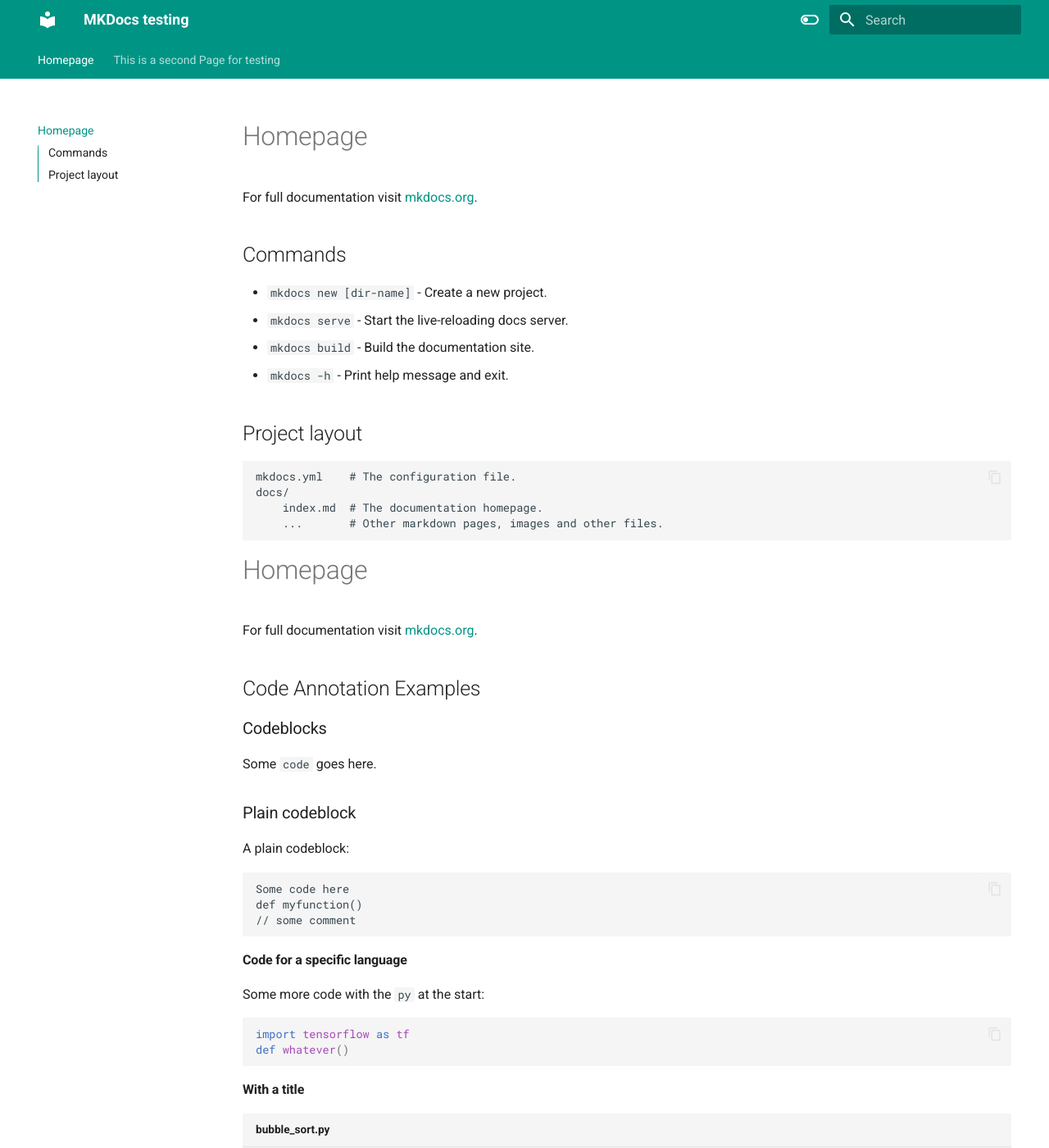
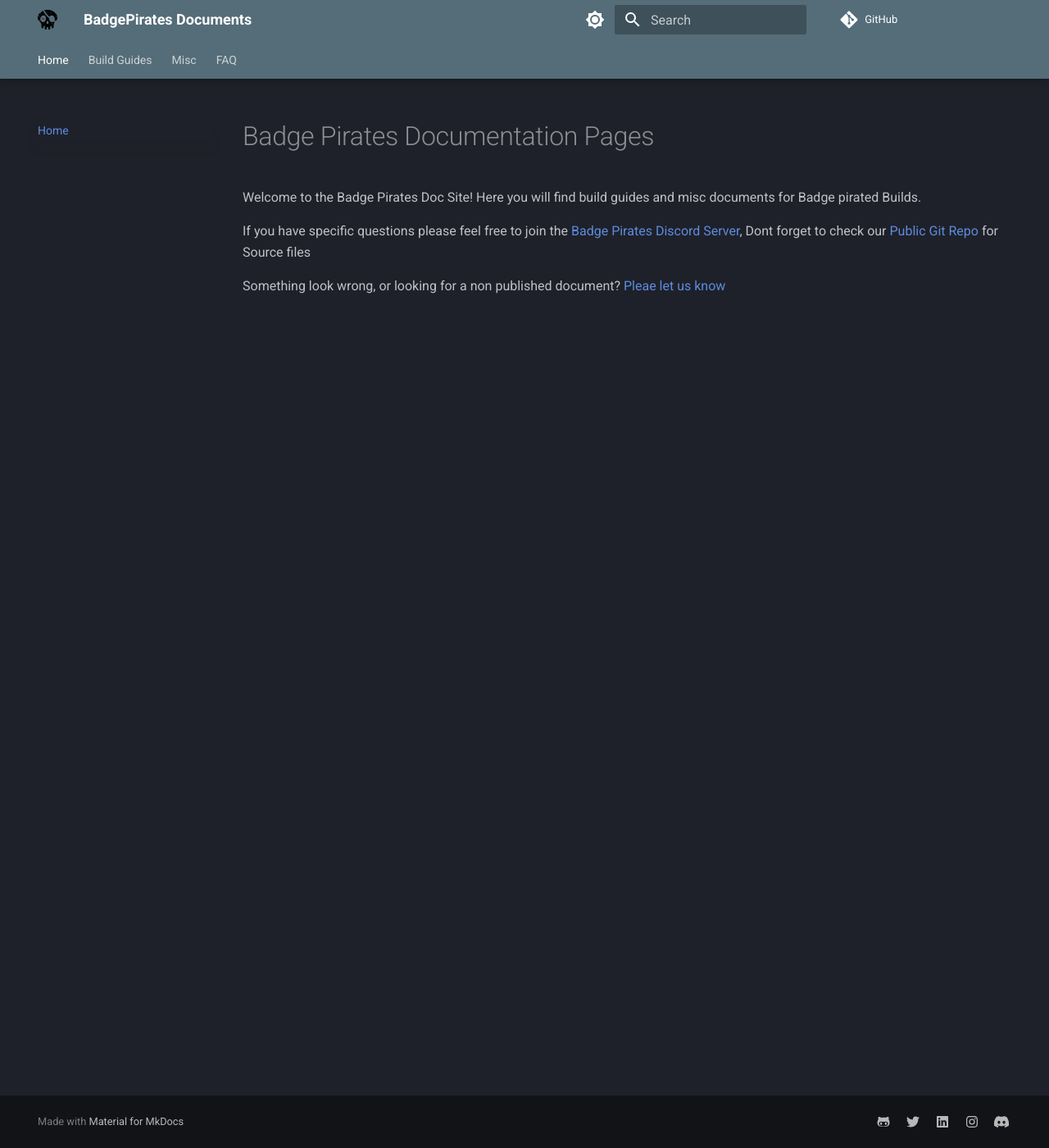
Before and after one commit to BPDocs/Docs, an MkDocs documentation site: the page built from docs/index.md, in a window 1280 px wide and 1400 px high. Shown: the whole window at 82% size. Built offline with MkDocs 1.6.1 and Material for MkDocs 9.7.7, drawn with Linux system fonts in a browser that asks for light colours; emoji names are drawn with the system emoji font; comment, search, counter and statistics services are not loaded; some of the changed text lies outside the part shown.

Commit message:
$Updating content on pages

````diff
--- /dev/null
+++ b/docs/faq/index.md
@@ -0,0 +1 @@
+# FAQ Page
--- a/docs/index.md
+++ b/docs/index.md
@@ -1,88 +1,8 @@
-# Homepage
+# Badge Pirates Documentation Pages
 
+Welcome to the Badge Pirates Doc Site!
+Here you will find build guides and misc documents for Badge pirated Builds.
 
-For full documentation visit [mkdocs.org](https://www.mkdocs.org).
+If you have specific questions please feel free to join the [Badge Pirates Discord Server](https://discord.gg/BfsYbHY8m7), Dont forget to check our [Public Git Repo](https://github.com/BadgePiratesLLC) for Source files
 
-## Commands
-
-* `mkdocs new [dir-name]` - Create a new project.
-* `mkdocs serve` - Start the live-reloading docs server.
-* `mkdocs build` - Build the documentation site.
-* `mkdocs -h` - Print help message and exit.
-
-## Project layout
-
-    mkdocs.yml    # The configuration file.
-    docs/
-        index.md  # The documentation homepage.
-        ...       # Other markdown pages, images and other files.
-
-
-# Homepage
-
-For full documentation visit [mkdocs.org](https://www.mkdocs.org).
-
-## Code Annotation Examples
-
-### Codeblocks
-
-Some `code` goes here.
-
-### Plain codeblock
-
-A plain codeblock:
-
-```
-Some code here
-def myfunction()
-// some comment
-```
-
-#### Code for a specific language
-
-Some more code with the `py` at the start:
-
-``` py
-import tensorflow as tf
-def whatever()
-```
-
-#### With a title
-
-``` py title="bubble_sort.py"
-def bubble_sort(items):
-    for i in range(len(items)):
-        for j in range(len(items) - 1 - i):
-            if items[j] > items[j + 1]:
-                items[j], items[j + 1] = items[j + 1], items[j]
-```
-
-#### With line numbers
-
-``` py linenums="1"
-def bubble_sort(items):
-    for i in range(len(items)):
-        for j in range(len(items) - 1 - i):
-            if items[j] > items[j + 1]:
-                items[j], items[j + 1] = items[j + 1], items[j]
-```
-
-#### Highlighting lines
-
-``` py hl_lines="2 3"
-def bubble_sort(items):
-    for i in range(len(items)):
-        for j in range(len(items) - 1 - i):
-            if items[j] > items[j + 1]:
-                items[j], items[j + 1] = items[j + 1], items[j]
-```
-
-## Icons and Emojs
-
-:smile:
-
-:fontawesome-regular-face-laugh-wink:
-
-:fontawesome-brands-twitter:{ .twitter }
-
-:octicons-heart-fill-24:{ .heart }
+Something look wrong, or looking for a non published document? [Pleae let us know](https://github.com/BPDocs/docs/issues/new)
--- a/mkdocs.yml
+++ b/mkdocs.yml
@@ -1,30 +1,62 @@
-site_name: MKDocs testing
+site_name: BadgePirates Documents
+site_url: https://docs.badgepirates.com
+repo_url: https://github.com/BPDocs/Docs/
+edit_uri: https://github.com/BPDocs/Docs/edit/main/docs
+
+
+
 theme:
   name: material
+  logo: img/badgepirates.png
+  favicon: img/favicon.ico
   features:
     - navigation.tabs
+    - navigation.tabs.sticky
     - navigation.sections
+    - navigation.top
+    - navigation.tracking
     - toc.integrate
-    - navigation.top
     - search.suggest
     - search.highlight
     - content.tabs.link
     - content.code.annotation
     - content.code.copy
   language: en
+
   palette:
-    - scheme: default
+    - media: "(prefers-color-scheme: dark)"
+      scheme: default
       toggle:
-        icon: material/toggle-switch-off-outline
+        icon: material/brightness-4
         name: Switch to dark mode
-      primary: teal
+      primary: blue grey
       accent: purple
-    - scheme: slate
+
+    - media: "(prefers-color-scheme: light)"
+      scheme: slate
       toggle:
-        icon: material/toggle-switch
+        icon: material/brightness-7
         name: Switch to light mode
-      primary: teal
+      primary: blue grey
       accent: lime
+
+markdown_extensions:
+  - admonition
+  - attr_list
+  - def_list
+  - footnotes
+  - pymdownx.highlight:
+      anchor_linenums: true
+  - pymdownx.inlinehilite
+  - pymdownx.snippets
+  - pymdownx.arithmatex:
+      generic: true
+  - pymdownx.details
+  - pymdownx.superfences
+  - pymdownx.mark
+  - pymdownx.emoji:
+      emoji_index: !!python/name:materialx.emoji.twemoji
+      emoji_generator: !!python/name:materialx.emoji.to_svg
 
 extra:
   social:
@@ -34,23 +66,15 @@ extra:
       link: https://twitter.com/BadgePirates
     - icon: fontawesome/brands/linkedin
       link: https://www.linkedin.com/in/kevin-bennett-leessummit/
-
-markdown_extensions:
-  - pymdownx.highlight:
-      anchor_linenums: true
-  - pymdownx.inlinehilite
-  - pymdownx.snippets
-  - admonition
-  - pymdownx.arithmatex:
-      generic: true
-  - footnotes
-  - pymdownx.details
-  - pymdownx.superfences
-  - pymdownx.mark
-  - attr_list
-  - pymdownx.emoji:
-      emoji_index: !!python/name:materialx.emoji.twemoji
-      emoji_generator: !!python/name:materialx.emoji.to_svg
-
-copyright: |
-  &copy; 2024 <a href="https://github.com/BadgePiratesLLC"  target="_blank" rel="noopener">BadgePiratesLLC</a>3.7
+    - icon: fontawesome/brands/instagram
+      link: https://www.instagram.com/badgepiratesllc
+    - icon: fontawesome/brands/discord
+      link: https://discord.gg/BfsYbHY8m7
+nav:
+  - Home: index.md
+  - Build Guides:
+      - badge1: bg/badge1.md
+      - badge2: bg/badge2.md
+  - Misc:
+      - MiscDoc1: misc/misc1.md
+  - FAQ: faq/index.md
````
Also changed, not shown: docs/bg/badge1.md (added, +1 -0 lines), docs/bg/badge2.md (added, +1 -0 lines), docs/misc/misc1.md (added, +1 -0 lines), docs/page2.md (+76 -0 lines), docs/img/BadgePirateLabs_Red and Black Logo No BP2.svg (added), docs/img/badgepirates.png (added), docs/img/favicon.ico (added).
